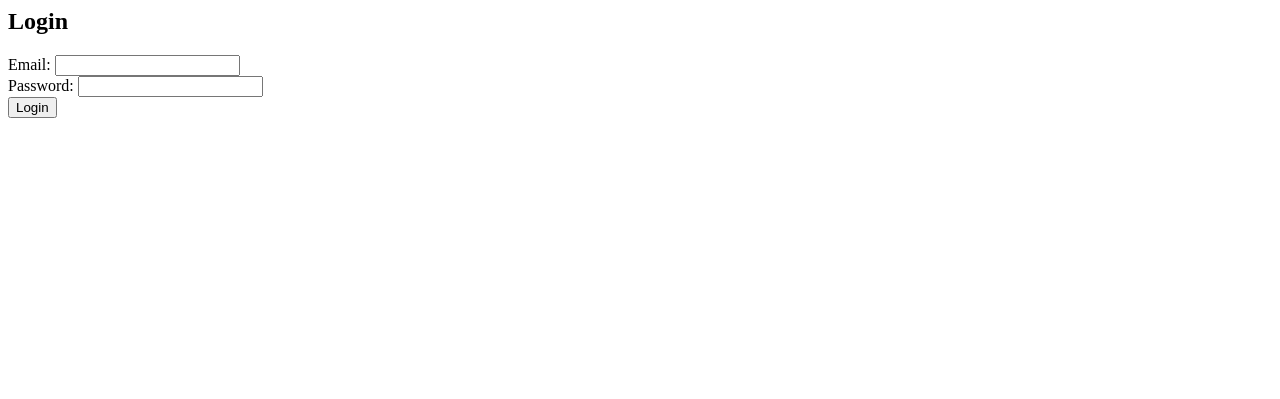
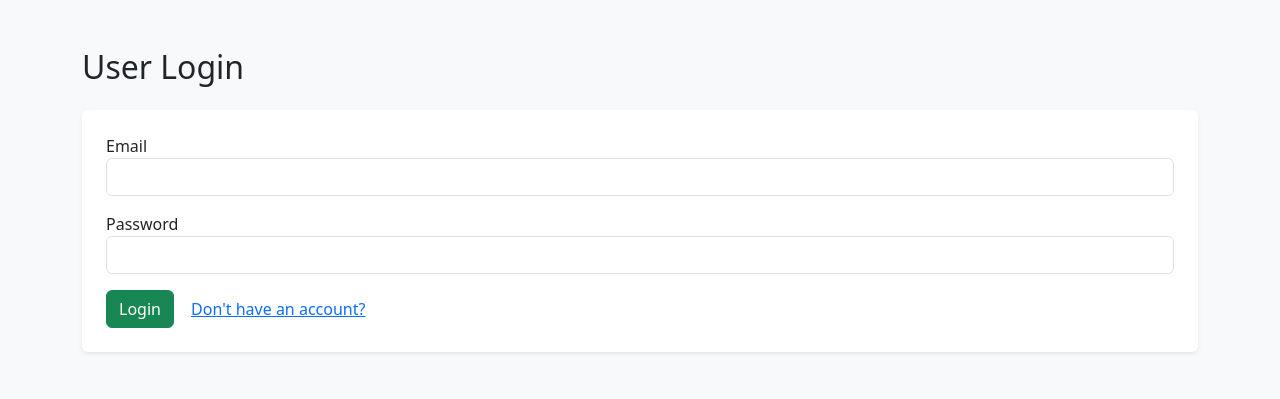
Before and after one commit to Shivani753/bus-pass-system, a Flask app: page /login in a window 1280 px wide. Shown: the top 399 px of the page. Run offline with Flask 3, Linux system fonts and the light colour scheme.

Commit message:
Update login.html

```diff
--- a/templates/login.html
+++ b/templates/login.html
@@ -1,6 +1,24 @@
-<h2>Login</h2>
-<form method="POST">
-  Email: <input name="email"><br>
-  Password: <input name="password" type="password"><br>
-  <button type="submit">Login</button>
-</form>
+<!doctype html>
+<html lang="en">
+  <head>
+    <title>Login</title>
+    <link href="https://cdn.jsdelivr.net/npm/bootstrap@5.3.0/dist/css/bootstrap.min.css" rel="stylesheet">
+  </head>
+  <body class="bg-light">
+    <div class="container py-5">
+      <h2 class="mb-4">User Login</h2>
+      <form method="POST" class="bg-white p-4 rounded shadow-sm">
+        <div class="mb-3">
+          <label>Email</label>
+          <input name="email" class="form-control" required>
+        </div>
+        <div class="mb-3">
+          <label>Password</label>
+          <input name="password" type="password" class="form-control" required>
+        </div>
+        <button type="submit" class="btn btn-success">Login</button>
+        <a href="/register" class="btn btn-link">Don't have an account?</a>
+      </form>
+    </div>
+  </body>
+</html>
```
